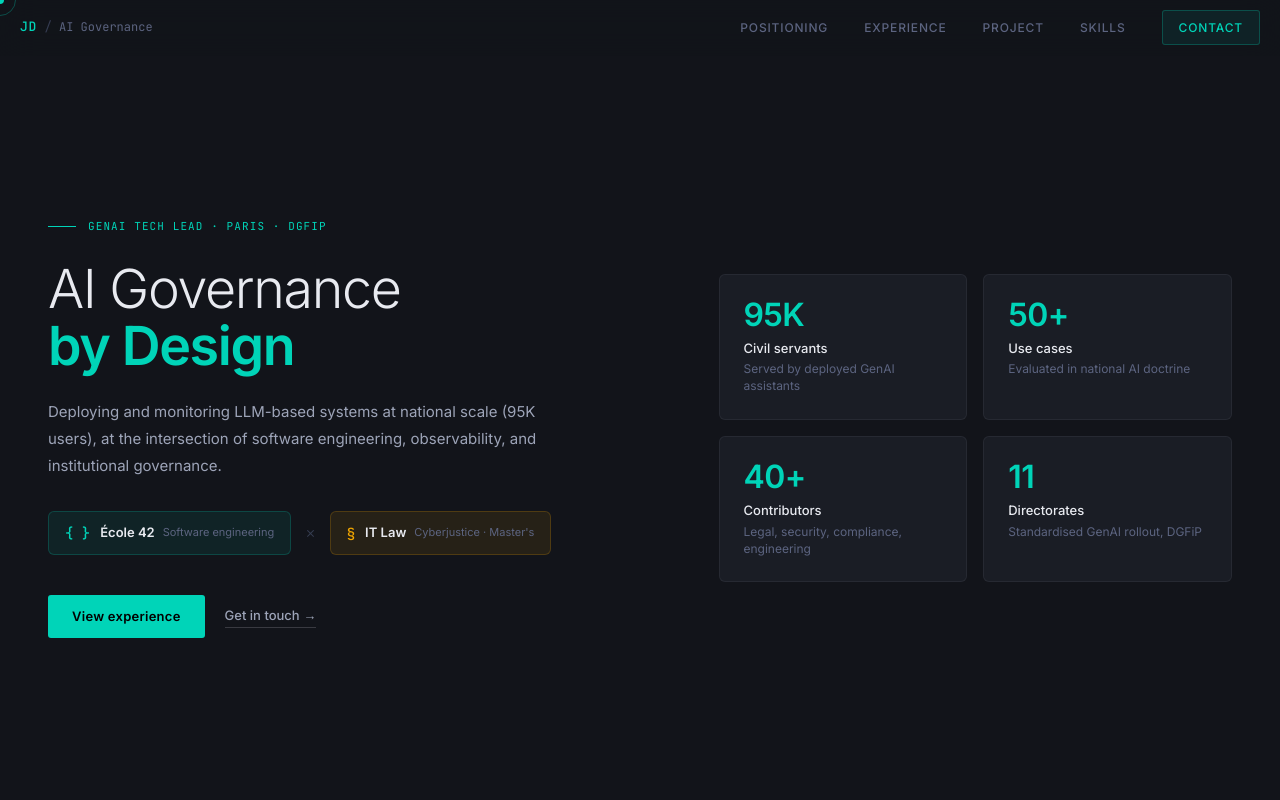
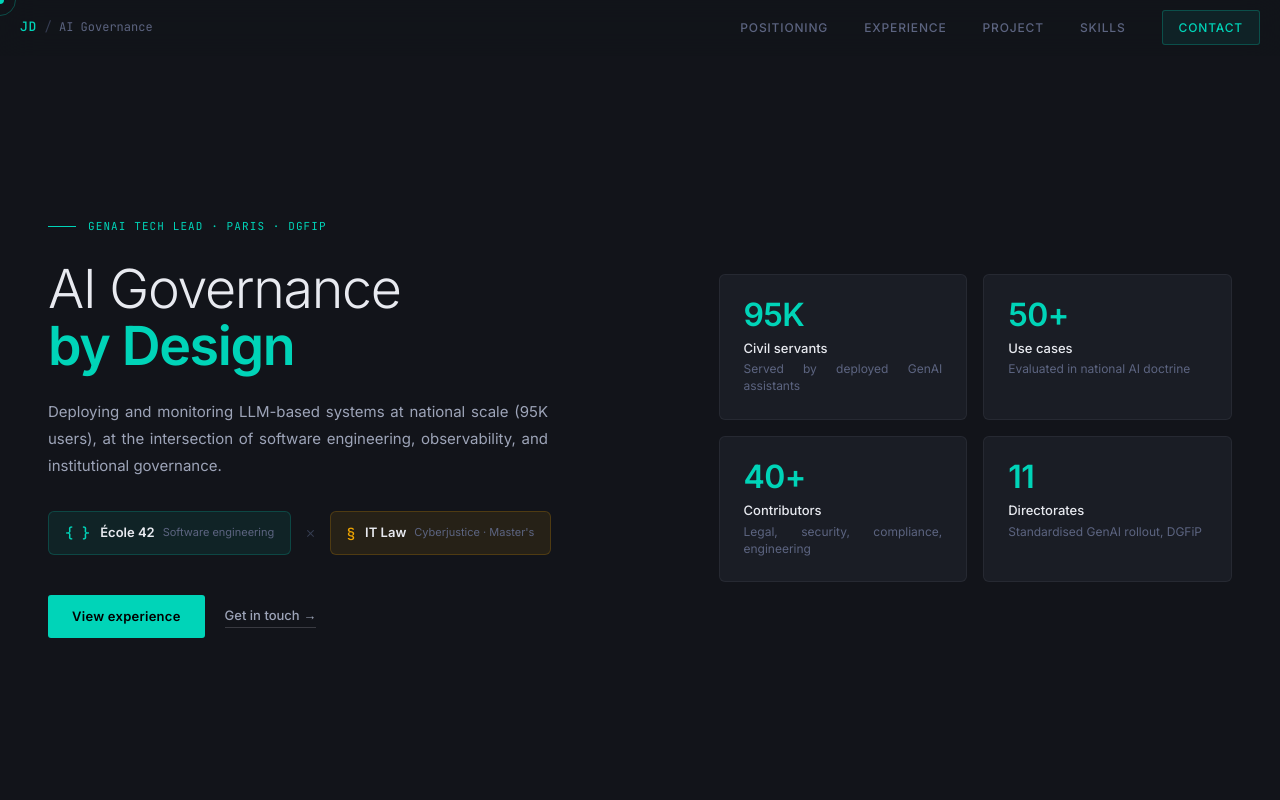
Before and after one commit to JehanneDussert/portfolio, a Vue app: page / in a window 1280 px wide. Shown: the top 800 px of the page. Built offline with nearby package versions, Linux system fonts and the light colour scheme.

Commit message:
fix: justify text

```diff
--- a/src/assets/css/main.css
+++ b/src/assets/css/main.css
@@ -68,3 +68,4 @@ body.cursor-hover #cursor-ring { width: 44px; height: 44px; border-color: var(--
 ::-webkit-scrollbar-track { background: var(--bg-2); }
 ::-webkit-scrollbar-thumb { background: var(--bg-4); border-radius: 2px; }
 ::-webkit-scrollbar-thumb:hover { background: var(--txt-3); }
+p { text-align: justify; hyphens: auto; -webkit-hyphens: auto; }
```
